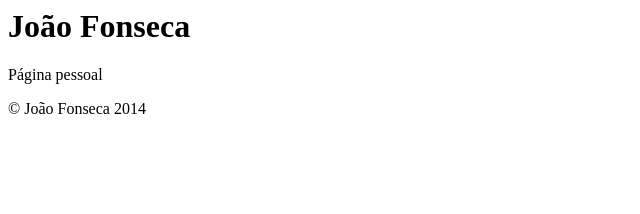
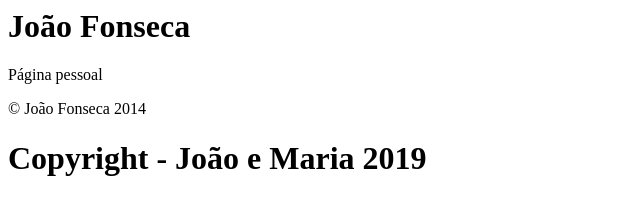
Before and after one commit to jcfonsecagit/meu-site, a plain HTML site: page index.html in a window 1280 px wide. Shown: the whole page, without its empty margins (0-640 px from the left). Drawn offline with Linux system fonts and the light colour scheme.

Commit message:
maria no copyright

```diff
--- a/index.html
+++ b/index.html
@@ -8,5 +8,6 @@
 		<footer>
 			&copy; João Fonseca 2014
 		</footer>
+		<h1>Copyright - João e Maria 2019</h1>
 	</body>
 </html>
```
